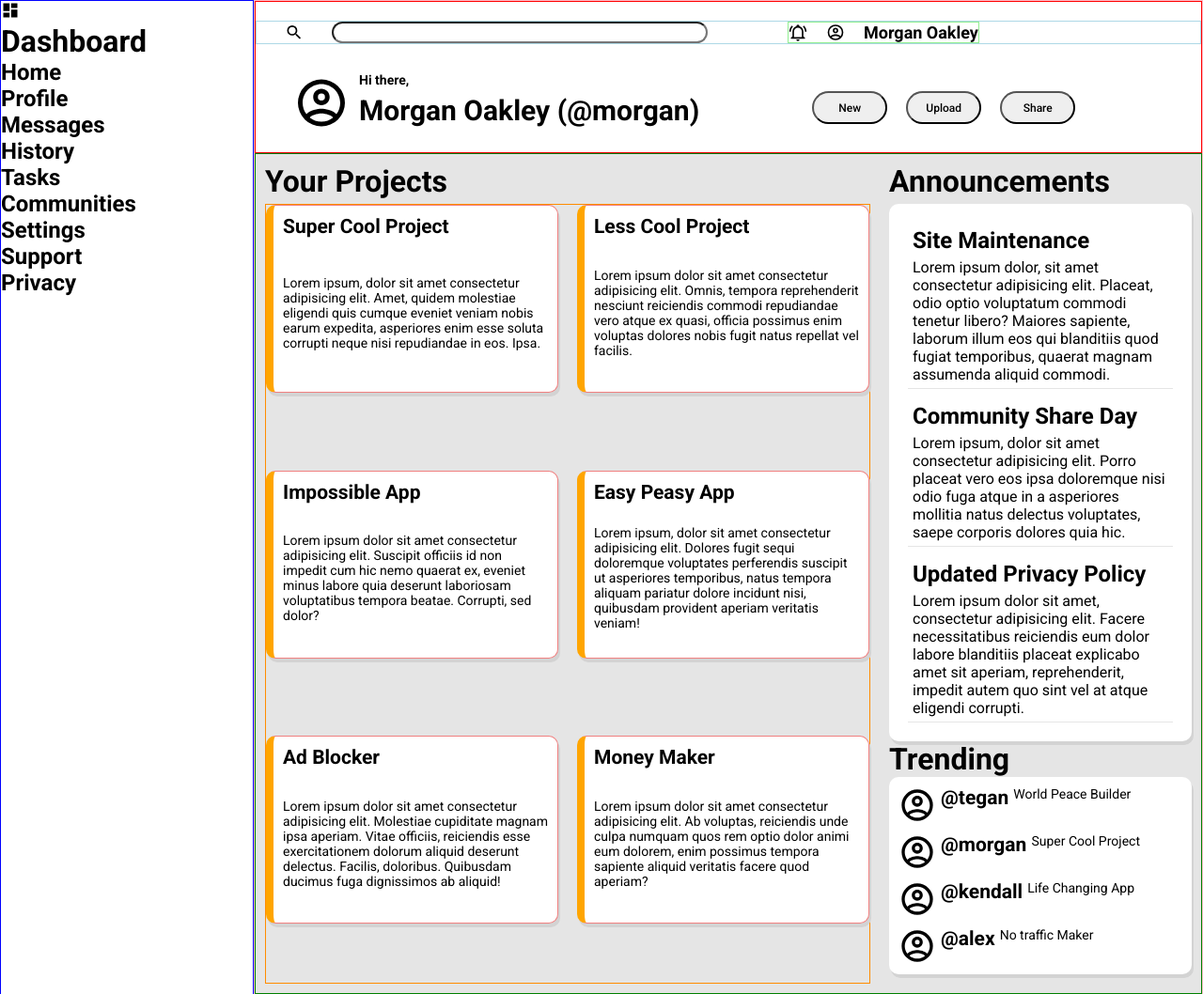
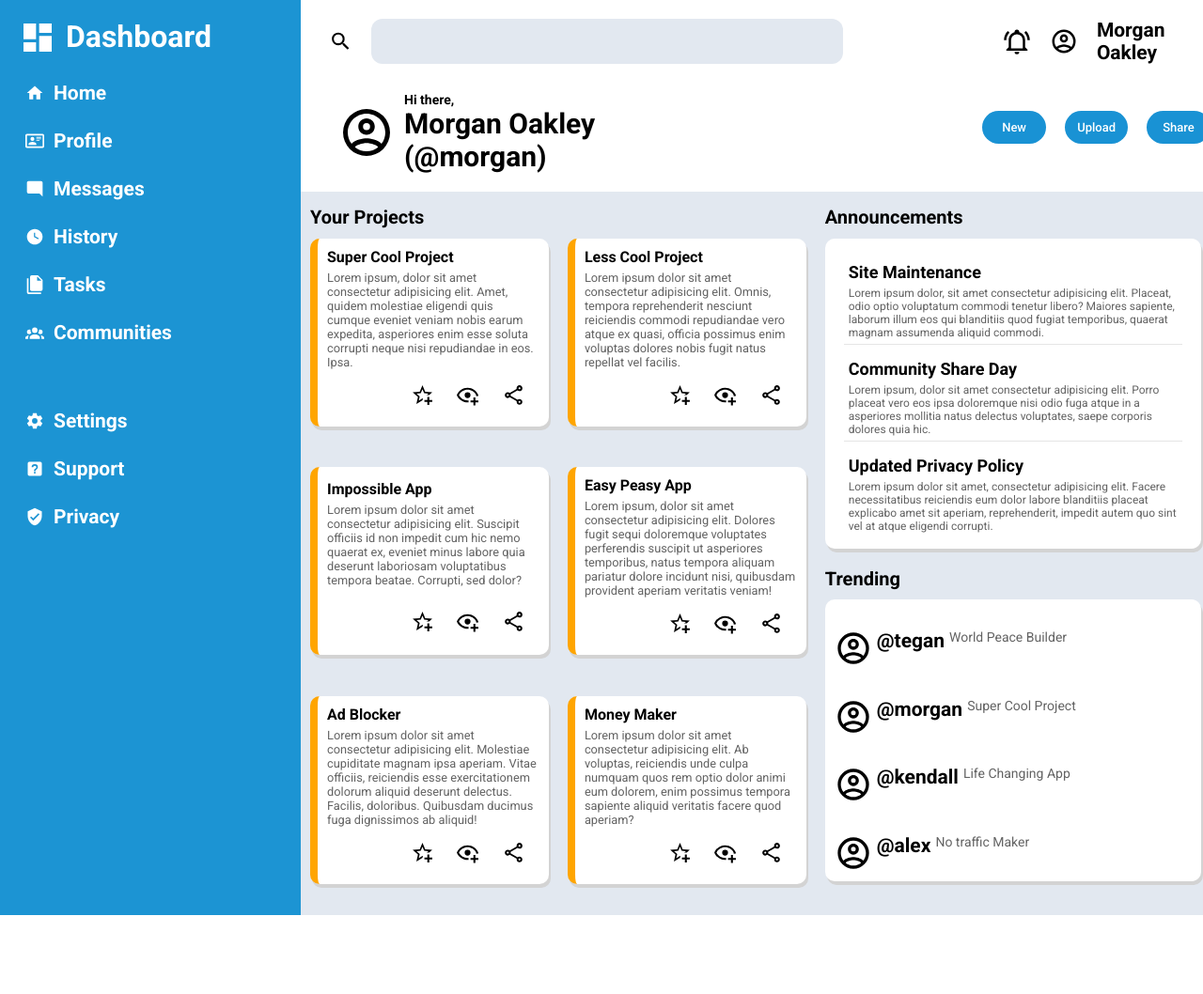
Before and after one commit to brenda127s/Admin-Dashboard, a plain HTML site: page index.html in a window 1280 px wide. Shown: the whole page at 94% size. After the commit the page ends 974 px from the top, so only its background shows below. Drawn offline with Linux system fonts and the light colour scheme.

Commit message:
article actions and dsidebar icons added

```diff
--- a/index.html
+++ b/index.html
@@ -12,18 +12,49 @@
 <body>
     <main>
         <div class="sidebar">
+            <div class="dashboard">
             <img src="assets/dashboard.svg" alt="dashboard icon">
             <h1>Dashboard</h1>
+            </div>
+            <div class="dashboard-item">
+                <img src="assets/home.svg" alt="home icon">
             <h2>Home</h2>
+            </div>
+            <div class="dashboard-item">
+                <img src="assets/profile.svg" alt="profile icon">
             <h2>Profile</h2>
+            </div>
+            <div class="dashboard-item">
+                <img src="assets/messages.svg" alt="messages icon">
             <h2>Messages</h2>
+            </div>
+            <div class="dashboard-item">
+                <img src="assets/history.svg" alt="history icon">
             <h2>History</h2>
-            <h2>Tasks</h2>
+            </div>
+            <div class="dashboard-item">
+                <img src="assets/tasks.svg" alt="tasks icon">
+            <h2>Tasks</h>
+            </div>
+            <div class="dashboard-item">
+                <img src="assets/community.svg" alt="community icon">
             <h2>Communities</h2>
+            </div>
             <!-- settings -->
+            <div class="settings-bar">
+            <div class="dashboard-settings">
+                <img src="assets/settings.svg" alt="settings icon">
             <h2>Settings</h2>
+            </div>
+            <div class="dashboard-settings">
+                <img src="assets/support.svg" alt="support icon">
             <h2>Support</h2>
+            </div>
+            <div class="dashboard-settings">
+                <img src="assets/privacy.svg" alt="privacy icon">
             <h2>Privacy</h2>
+            </div>
+        </div>
         </div>
         <div class="main-content-container">
         <div class="header">
@@ -55,26 +86,56 @@
             <article>
             <h2>Super Cool Project</h2>
             <p>Lorem ipsum, dolor sit amet consectetur adipisicing elit. Amet, quidem molestiae eligendi quis cumque eveniet veniam nobis earum expedita, asperiores enim esse soluta corrupti neque nisi repudiandae in eos. Ipsa.</p>
+            <div class="article-actions">
+                <img src="assets/favorite.svg" alt="favorite icon">
+                <img src="assets/view.svg" alt="view icon">
+                <img src="assets/share.svg" alt="share icon">
+            </div>
             </article>
             <article>
             <h2>Less Cool Project</h2>
             <p>Lorem ipsum dolor sit amet consectetur adipisicing elit. Omnis, tempora reprehenderit nesciunt reiciendis commodi repudiandae vero atque ex quasi, officia possimus enim voluptas dolores nobis fugit natus repellat vel facilis.</p>
+            <div class="article-actions">
+                <img src="assets/favorite.svg" alt="favorite icon">
+                <img src="assets/view.svg" alt="view icon">
+                <img src="assets/share.svg" alt="share icon">
+            </div>
             </article>
             <article>
             <h2>Impossible App</h2>
             <p>Lorem ipsum dolor sit amet consectetur adipisicing elit. Suscipit officiis id non impedit cum hic nemo quaerat ex, eveniet minus labore quia deserunt laboriosam voluptatibus tempora beatae. Corrupti, sed dolor?</p>
+            <div class="article-actions">
+                <img src="assets/favorite.svg" alt="favorite icon">
+                <img src="assets/view.svg" alt="view icon">
+                <img src="assets/share.svg" alt="share icon">
+            </div>
             </article>
             <article>
             <h2>Easy Peasy App</h2>
             <p>Lorem ipsum, dolor sit amet consectetur adipisicing elit. Dolores fugit sequi doloremque voluptates perferendis suscipit ut asperiores temporibus, natus tempora aliquam pariatur dolore incidunt nisi, quibusdam provident aperiam veritatis veniam!</p>
+            <div class="article-actions">
+                <img src="assets/favorite.svg" alt="favorite icon">
+                <img src="assets/view.svg" alt="view icon">
+                <img src="assets/share.svg" alt="share icon">
+            </div>
             </article>
             <article>
             <h2>Ad Blocker</h2>
             <p>Lorem ipsum dolor sit amet consectetur adipisicing elit. Molestiae cupiditate magnam ipsa aperiam. Vitae officiis, reiciendis esse exercitationem dolorum aliquid deserunt delectus. Facilis, doloribus. Quibusdam ducimus fuga dignissimos ab aliquid!</p>
+            <div class="article-actions">
+                <img src="assets/favorite.svg" alt="favorite icon">
+                <img src="assets/view.svg" alt="view icon">
+                <img src="assets/share.svg" alt="share icon">
+            </div>
             </article>
             <article>
             <h2>Money Maker</h2>
             <p>Lorem ipsum dolor sit amet consectetur adipisicing elit. Ab voluptas, reiciendis unde culpa numquam quos rem optio dolor animi eum dolorem, enim possimus tempora sapiente aliquid veritatis facere quod aperiam?</p>
+            <div class="article-actions">
+                <img src="assets/favorite.svg" alt="favorite icon">
+                <img src="assets/view.svg" alt="view icon">
+                <img src="assets/share.svg" alt="share icon">
+            </div>
             </article>
             </div>
             <div class="announcements-trending">
--- a/styles.css
+++ b/styles.css
@@ -5,40 +5,82 @@
 }
 /* sidebar */
 .sidebar {
-    border: 1px solid blue;
-    min-width: 270px;
+    min-width: 320px;
+    min-height: 940px;
+    background-color: #1c94d3;
+    color: white;
 }
+
+.dashboard {
+    display: flex;
+    margin: 20px;
+}
+
+.dashboard > img {
+    margin-right: 10px;
+    width: 40px;
+    filter: invert(100%);
+}
+
+.dashboard-item {
+    display: flex;
+    margin: 27px;
+    font-size: 14px;
+}
+
+.dashboard-item > img {
+    margin-right: 10px;
+    filter: invert(100%);
+}
+
+.settings-bar {
+    margin-top: 70px;
+}
+
+.dashboard-settings > img {
+    margin-right: 10px;
+    filter: invert(100%);
+}
+
+.dashboard-settings {
+    display: flex;
+    margin: 27px;
+    font-size: 14px;
+}
+
+
 /* header */
 .header {
-    border: 1px solid red;
     display: grid;
 }
 
 .header-1 {
-    border: 1px solid lightblue;
     display: flex;
     margin-top: 20px;
 }
 
 .navbar {
-    border: 1px solid lightgreen;
     display: flex;
-    margin-left: 85px;
-    font-size: 12px;
-
+    margin-left: 120px;
+    font-size: 14px;
 }
 
 .navbar > img {
     margin-right: 20px;
+    width: 30px;
 }
 
 .header-1 > img {
-    margin: 0px 30px 0px 30px;
+    margin: 0px 20px 0px 30px;
+    width: 25px;
 }
 
 input {
-    width: 400px;
+    width: 550px;
     border-radius: 12px;
+    margin-right: 50px;
+    background-color: #e2e8f0;
+    border: none;
 }
 
 .header-2 {
@@ -55,7 +97,7 @@ input {
 .text-container {
     display: grid;
     margin-left: 10px;
-    margin-right: 100px;
+    margin-right: 300px;
 }
 
 .text-container > h2 {
@@ -71,28 +113,25 @@ button {
     height: 35px;
     width: 80px;
     border-radius: 20px;
-    font-size: 12px;
+    font-size: 13px;
     font-weight: 500;
     cursor: pointer;
+    background-color: #1992d4;
+    color: white;
+    border: none;
 }
 
 /* main content  */
-.main-content-container {
-    border: 1px solid pink;
-}
-
 .main-content {
-    border: 1px solid green;
     display: grid;
-    background-color: #e5e5e5;
+    background-color: #e2e8f0;
     grid-template-columns: 2fr 1fr;
     padding: 10px;
     gap: 5px 20px;
-
+    min-height: 770px
 }
 
 .projects {
-    border: 1px solid darkorange;
     grid-row: 2 / span 3;
     display: grid;
     gap: 20px;
@@ -101,13 +140,12 @@ button {
 }
 
 .main-content > h1 {
-    margin: 0;
-
+    font-size: 20px;
+    margin-top: 5px;
 }
 
 
 article {
-    border: 1px solid lightcoral;
     height: 200px;
     padding: 25px;
     font-size: 14px;
@@ -120,8 +158,36 @@ article {
     border-left: 8px solid orange;
     box-shadow: 2px 4px lightgray;
     padding: 10px;
+}
 
+article > h2 {
+    grid-column: 1 / span 2;
+    margin: 0;
+    font-size: 1rem;
+    align-self: flex-end;
 }
+
+article > p {
+    grid-column: 1 / span 2;
+    margin: 0;
+    font-size: 0.8rem;
+    color: #636363;
+}
+
+.article-actions {
+    grid-column: 1 / span 2;
+    text-align: end;
+    align-self: flex-end;
+    padding-left: 5px;
+    padding-right: 5px;
+}
+
+.article-actions > img {
+    width: 25px;
+    margin: 10px;
+}
+
+/* announcements */
 
 .announcements {
     display: grid;
@@ -132,6 +198,15 @@ article {
     border-radius: 10px;
     padding: 20px;
     box-shadow: 2px 4px lightgray;
+    width: 400px;
+    height: 330px;
+    font-size: 12px;
+    text-overflow: ellipsis;
+}
+
+.announcements-trending > h1 {
+    font-size: 20px;
+    margin: 20px 0px 10px 0px;
 }
 
 .announcements-item {
@@ -143,6 +218,16 @@ article {
     padding: 5px;
 }
 
+.announcements-item > p {
+    color: #636363;
+}
+
+.announcements-item:last-child {
+    border-bottom: none;
+}
+
+/* trending */
+
 .trending {
     display: grid;
     gap: 10px;
@@ -152,6 +237,8 @@ article {
     border-radius: 10px;
     padding: 10px;
     box-shadow: 2px 4px lightgray;
+    height: 300px;
+    width: 400px;
 }
 
 .trending-item {
@@ -160,6 +247,10 @@ article {
     gap: 5px;
     align-self: flex-end;
     justify-content: start;
+}
+
+.trending-item > p {
+    color: #636363;
 }
 
 .trending > div {
```
Also changed, not shown: assets/community.svg (added), assets/history.svg (added), assets/home.svg (added), assets/messages.svg (added), assets/privacy.svg (added), assets/profile.svg (added), assets/settings.svg (added), assets/support.svg (added), assets/tasks.svg (added).
